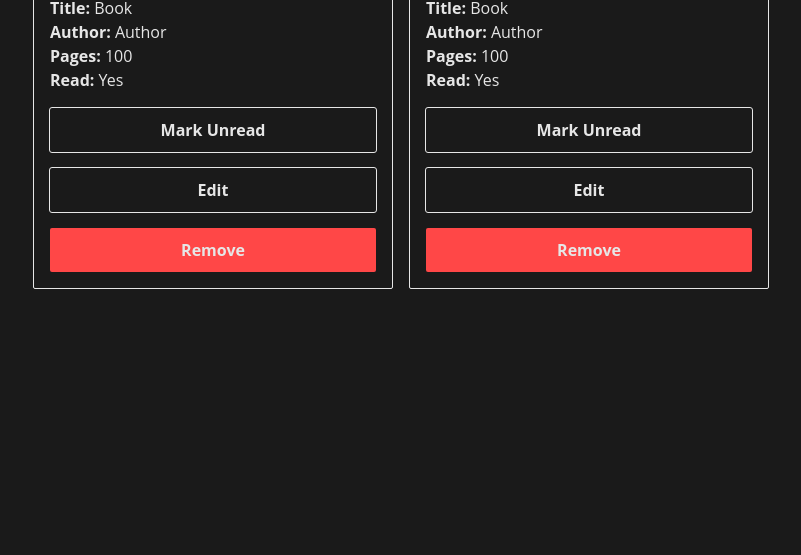
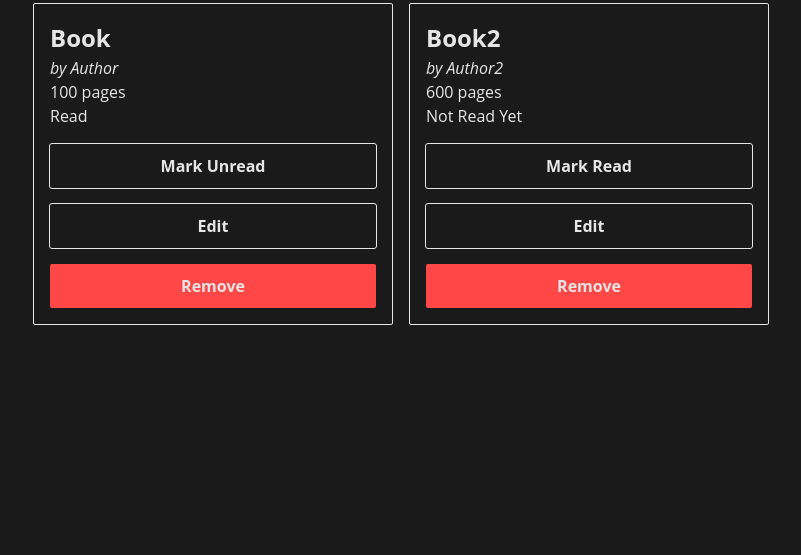
Before and after one commit to lukeramljak/odin-library, a plain HTML site: page index.html in a window 1280 px wide. Shown: the part 245-800 px from the top of the page, without its empty margins (239-1040 px from the left). Drawn offline with Linux system fonts and the light colour scheme.

Commit message:
improve card design

```diff
--- a/index.html
+++ b/index.html
@@ -27,11 +27,16 @@
           <div>
             <label for="read">Have you read this book?</label>
             <div>
-              <input type="radio" name="read" id="yes" value="Yes" required />
+              <input type="radio" name="read" id="yes" value="Read" required />
               <label for="yes">Yes</label>
             </div>
             <div>
-              <input type="radio" name="read" id="no" value="No" required />
+              <input
+                type="radio"
+                name="read"
+                id="no"
+                value="Not Read Yet"
+                required />
               <label for="no">No</label>
             </div>
           </div>
--- a/index.js
+++ b/index.js
@@ -3,13 +3,13 @@ const library = [
     title: 'Book',
     author: 'Author',
     pages: 100,
-    read: 'Yes',
+    read: 'Read',
   },
   {
-    title: 'Book',
-    author: 'Author',
-    pages: 100,
-    read: 'Yes',
+    title: 'Book2',
+    author: 'Author2',
+    pages: 600,
+    read: 'Not Read Yet',
   },
 ];
 
@@ -45,11 +45,8 @@ const createCard = (book, index) => {
   for (const prop in book) {
     if (book.hasOwnProperty(prop)) {
       const p = document.createElement('p');
-      const span = document.createElement('span');
-      p.textContent = `${prop.charAt(0).toUpperCase() + prop.slice(1)}: `;
-      span.textContent = `${book[prop]}`;
-
-      p.appendChild(span);
+      p.className = `${prop}`;
+      p.textContent = `${book[prop]}`;
       contentDiv.appendChild(p);
     }
   }
@@ -73,10 +70,10 @@ const createButton = (className, index, book) => {
   button.className = className;
 
   switch (book.read) {
-    case 'Yes':
+    case 'Read':
       button.textContent = 'Mark Unread';
       break;
-    case 'No':
+    case 'Not Read Yet':
       button.textContent = 'Mark Read';
       break;
     default:
@@ -101,7 +98,7 @@ const handleButtonClick = (event) => {
     library.splice(index, 1);
   } else if (target.classList.contains('btn-read')) {
     const book = library[index];
-    book.read = book.read === 'Yes' ? 'No' : 'Yes';
+    book.read = book.read === 'Read' ? 'Not Read Yet' : 'Read';
   } else if (target.classList.contains('btn-edit')) {
     // TODO: add edit dialogue
   }
--- a/style.css
+++ b/style.css
@@ -34,6 +34,14 @@ body {
   max-width: 800px;
   margin: auto;
   padding: 2rem;
+}
+
+h1 {
+  font-size: 2.5rem;
+}
+
+h2 {
+  font-size: 2rem;
 }
 
 .container {
@@ -145,18 +153,27 @@ button {
   }
 }
 
-.card-content {
-  & p {
-    font-weight: bold;
-  }
-
-  & span {
-    font-weight: normal;
-  }
-}
-
 .card-buttons {
   display: flex;
   flex-direction: column;
   gap: 1rem;
 }
+
+.card-content {
+  & .title {
+    font-size: 1.5rem;
+    font-weight: bold;
+  }
+
+  & .author {
+    font-style: italic;
+
+    &::before {
+      content: 'by ';
+    }
+  }
+
+  & .pages::after {
+    content: ' pages';
+  }
+}
```
